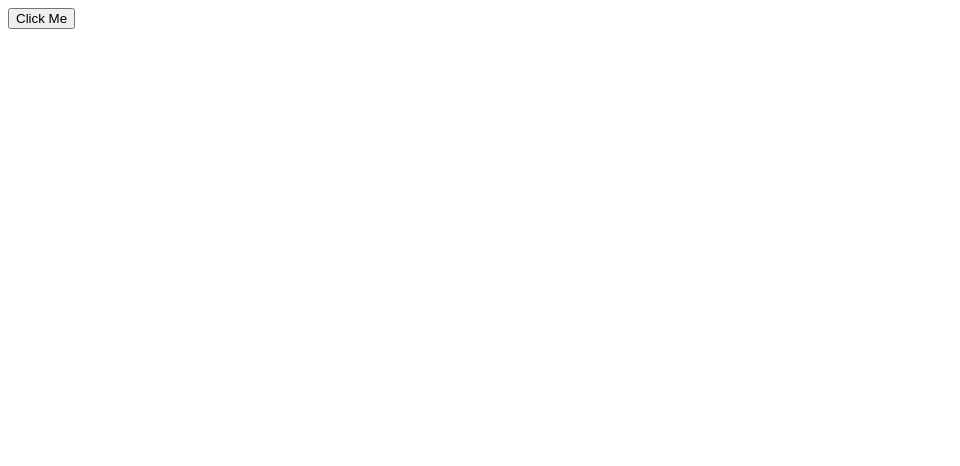
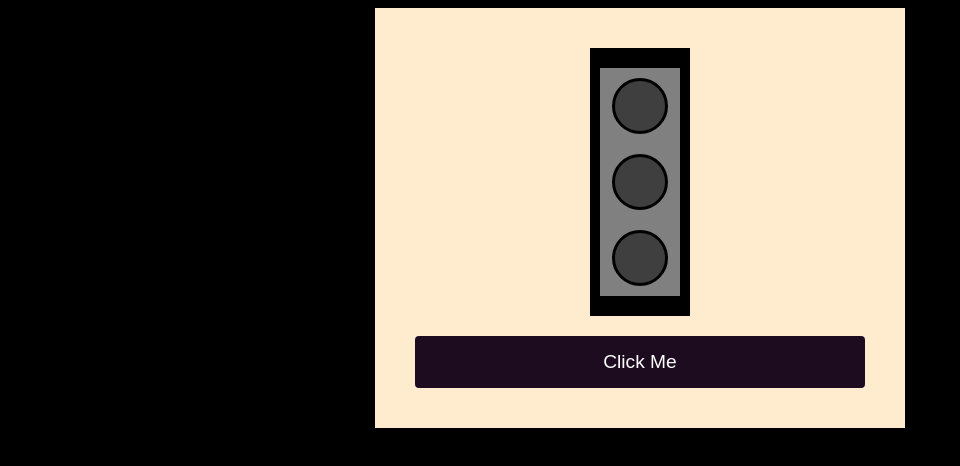
Before and after one commit to Fabio-Portfolio-TI/bootcamp-devjr-modulo3-traffic-light, a plain HTML site: page index.html in a window 1280 px wide. Shown: the whole page, without its empty margins (0-960 px from the left). Drawn offline with Linux system fonts and the light colour scheme.

Commit message:
closes #5 - CSS externo

```diff
--- a/index.html
+++ b/index.html
@@ -5,21 +5,23 @@
     <meta charset="UTF-8">
     <meta name="viewport" content="width=device-width, initial-scale=1.0">
     <title>Project Traffic Light</title>
+
+    <link rel="stylesheet" href="style.css">
 </head>
 
 <body>
     <div class="container">
         <div class="traffic-light">
             <div class="panel">
-                <div class="red-light">
+                <div class="light light-off">
 
                 </div>
 
-                <div class="yellow-light">
+                <div class="light light-off">
 
                 </div>
 
-                <div class="green-light">
+                <div class="light light-off">
 
                 </div>
             </div>
--- /dev/null
+++ b/style.css
@@ -0,0 +1,74 @@
+body {
+    background-color: #000;
+}
+
+button {
+    background-color: #1d0c20;
+    border: none;
+    color: #fff;
+    padding: 15px 32px;
+    text-decoration: none;
+    font-size: 1.2rem;
+    border-radius: 4px;
+    cursor: pointer;
+}
+
+.container {
+    background-color: #ffebcd;
+    padding: 40px;
+    width: 450px;
+    margin: auto;
+    display: flex;
+    flex-direction: column;
+}
+
+.traffic-light {
+    background-color: #000000;
+    width: 100px;
+    padding-top: 10px;
+    padding-bottom: 10px;
+    display: flex;
+    flex-direction: column;
+    margin: auto;
+    margin-bottom: 20px;
+}
+
+.panel {
+    background-color: #808080;
+    margin: 10px;
+    padding: 10px;
+    display: flex;
+    flex-direction: column;
+    /* row-gap => distância entre os elementos */
+    row-gap: 20px;
+}
+
+/* Criação de uma Classe que é comum entre todas as cores do semáforo */
+.light {
+    width: 50px;
+    height: 50px;
+
+    margin: auto;
+
+    border-color: #000;
+    border-width: medium;
+    border-style: solid;
+    border-radius: 50%;
+}
+
+/* Estado do Semaforo desligado */
+.light-off {
+    background-color: #3f3f3f;
+}
+
+.red-light {
+    background-color: #eb1212;
+}
+
+.yellow-light{
+    background-color: #ffda06;
+}
+
+.green-light {
+    background-color: #49f007;
+}
```
